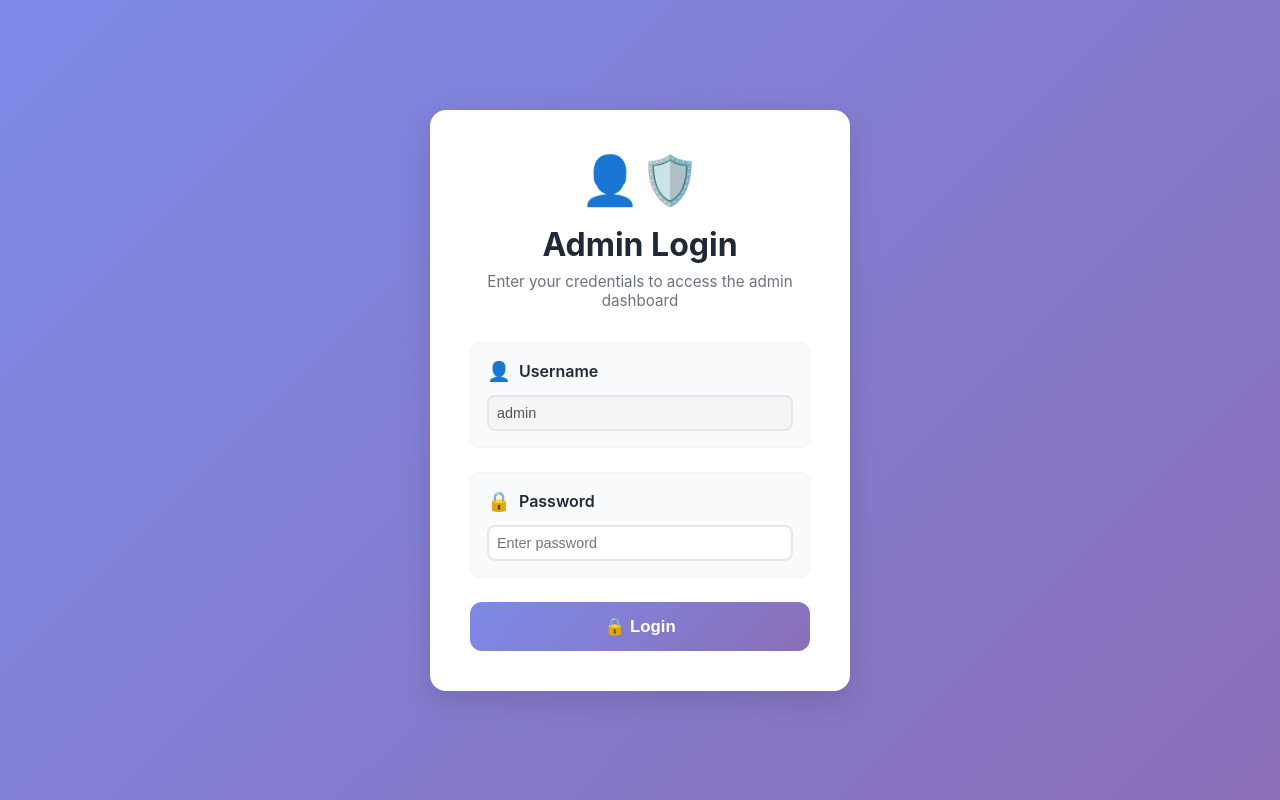
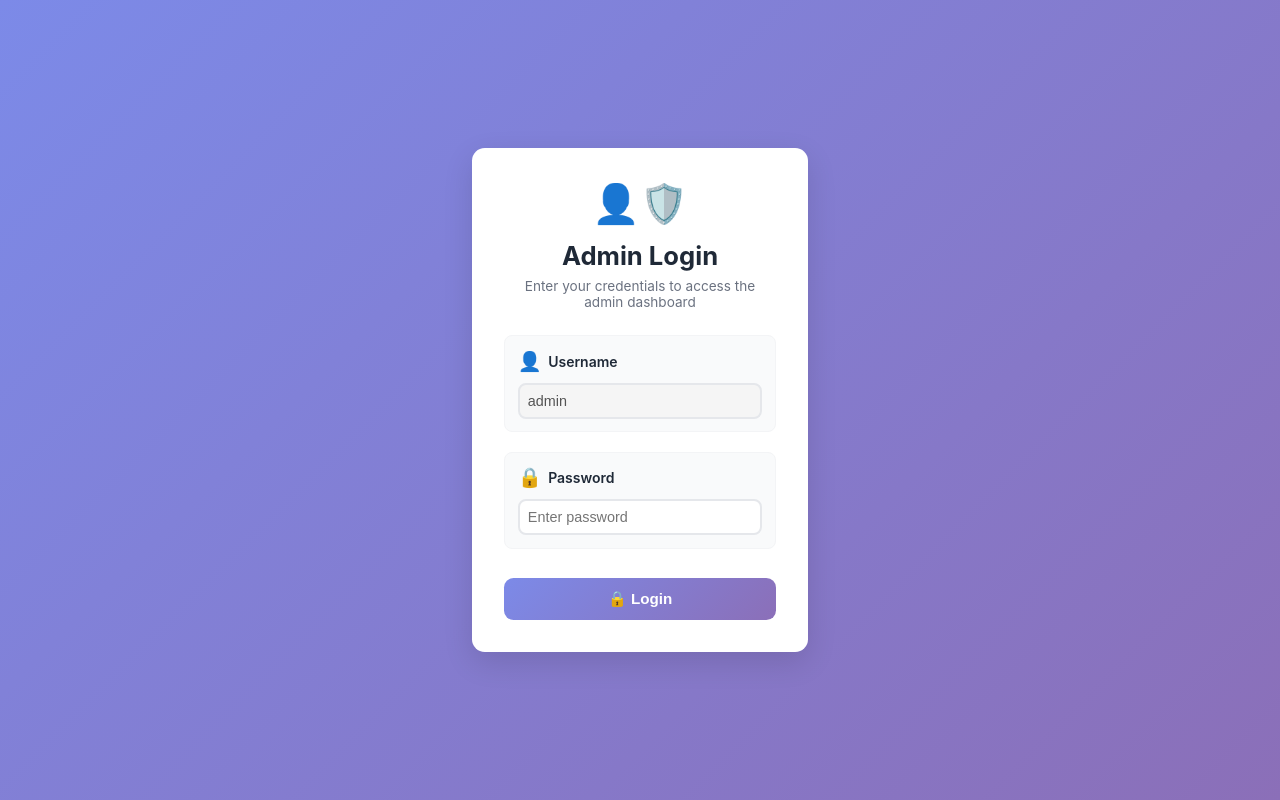
Before and after one commit to maxkantor/love-behavior-translator, a React (Vite) app in the folder frontend/: page /admin/login in a window 1280 px wide. Built offline with nearby package versions, Linux system fonts and the light colour scheme; no server answers.

Commit message:
Aggressively fix MacBook Air 100% zoom issues: male image cutoff, Help modal button overlap, login screen layout

```diff
--- a/frontend/src/ui/styles.css
+++ b/frontend/src/ui/styles.css
@@ -258,10 +258,12 @@ body {
 .decorative-images-container {
   display: flex;
   flex-direction: column;
-  gap: 24px;
+  gap: clamp(1rem, 1.5vw, 1.5rem);
   align-items: center;
   width: 100%;
-  padding: 10px 0;
+  padding: clamp(0.5rem, 0.625vw, 0.625rem) clamp(0.25rem, 0.5vw, 0.5rem);
+  overflow: visible;
+  min-height: 0;
 }
 
 @media (max-width: 1600px) {
@@ -298,8 +300,8 @@ body {
   width: 100%;
   height: auto;
   aspect-ratio: 1;
-  max-width: clamp(160px, 15vw, 240px);
-  max-height: clamp(160px, 15vw, 240px);
+  max-width: clamp(140px, 14vw, 220px);
+  max-height: clamp(140px, 14vw, 220px);
   border-radius: 50%;
   object-fit: cover;
   border: clamp(2px, 0.2vw, 3px) solid rgba(255, 255, 255, 0.4);
@@ -308,6 +310,7 @@ body {
   background: rgba(255, 255, 255, 0.08);
   opacity: 0.8;
   cursor: pointer;
+  flex-shrink: 0;
 }
 
 .decorative-image:hover {
@@ -384,6 +387,8 @@ body {
 
 .main-sidebar-right {
   max-width: clamp(200px, 17.5vw, 280px);
+  overflow: visible;
+  min-height: 0;
 }
 
 .sidebar-section {
@@ -1457,57 +1462,59 @@ body {
   align-items: center;
   justify-content: center;
   background: var(--purple-gradient);
-  padding: 20px;
+  padding: clamp(1rem, 1.25vw, 1.25rem);
+  overflow-y: auto;
 }
 
 .admin-login-card {
   background: white;
-  border-radius: 16px;
-  padding: 40px;
-  max-width: 420px;
+  border-radius: clamp(0.75rem, 1vw, 1rem);
+  padding: clamp(1.5rem, 2.5vw, 2.5rem);
+  max-width: clamp(320px, 26.25vw, 420px);
   width: 100%;
   box-shadow: var(--shadow);
   animation: fadeInUp 0.4s ease-out;
+  margin: clamp(0.5rem, 1vw, 1rem);
 }
 
 .admin-login-header {
   text-align: center;
-  margin-bottom: 32px;
+  margin-bottom: clamp(1.5rem, 2vw, 2rem);
 }
 
 .admin-icon {
-  font-size: 3rem;
-  margin-bottom: 16px;
+  font-size: clamp(2rem, 3vw, 3rem);
+  margin-bottom: clamp(0.75rem, 1vw, 1rem);
 }
 
 .admin-login-header h1 {
-  margin: 0 0 8px;
-  color: var(--text);
-  font-size: 2rem;
+  margin: 0 0 clamp(0.4rem, 0.5vw, 0.5rem);
+  color: var(--text);
+  font-size: clamp(1.5rem, 2vw, 2rem);
 }
 
 .admin-login-header p {
   margin: 0;
   color: var(--muted);
-  font-size: 0.95rem;
+  font-size: clamp(0.85rem, 0.95vw, 0.95rem);
 }
 
 .admin-form-group {
-  margin-bottom: 24px;
-  padding: 16px;
+  margin-bottom: clamp(1rem, 1.5vw, 1.5rem);
+  padding: clamp(0.75rem, 1vw, 1rem);
   background: #f9fafb;
-  border-radius: 10px;
+  border-radius: clamp(0.5rem, 0.625vw, 0.625rem);
   border: 1px solid var(--border-light);
 }
 
 .admin-form-group label {
   display: flex;
   align-items: center;
-  gap: 8px;
+  gap: clamp(0.4rem, 0.5vw, 0.5rem);
   font-weight: 600;
-  margin-bottom: 12px;
-  color: var(--text);
-  font-size: 1rem;
+  margin-bottom: clamp(0.6rem, 0.75vw, 0.75rem);
+  color: var(--text);
+  font-size: clamp(0.875rem, 1vw, 1rem);
 }
 
 .admin-icon-small {
@@ -1544,15 +1551,16 @@ body {
 
 .admin-login-button {
   width: 100%;
-  padding: 14px;
+  padding: clamp(0.75rem, 0.875vw, 0.875rem);
   background: var(--purple-gradient);
   color: white;
   border: none;
-  border-radius: 12px;
-  font-size: 1.05rem;
+  border-radius: clamp(0.6rem, 0.75vw, 0.75rem);
+  font-size: clamp(0.95rem, 1.05vw, 1.05rem);
   font-weight: 700;
   cursor: pointer;
   transition: all 0.3s;
+  margin-top: clamp(0.5rem, 0.75vw, 0.75rem);
 }
 
 .admin-login-button:hover:not(:disabled) {
@@ -2843,16 +2851,19 @@ body {
 }
 
 .help-modal-footer {
-  margin-top: 16px;
-  padding-top: 12px;
+  margin-top: clamp(1.5rem, 2vw, 2rem);
+  padding-top: clamp(1rem, 1.25vw, 1.25rem);
   border-top: 1px solid #e5e7eb;
   flex-shrink: 0;
   width: 100%;
+  clear: both;
 }
 
 .support-back {
   width: 100%;
   justify-content: center;
+  margin-top: 0;
+  margin-bottom: 0;
 }
 
 .premium-icon {
```
